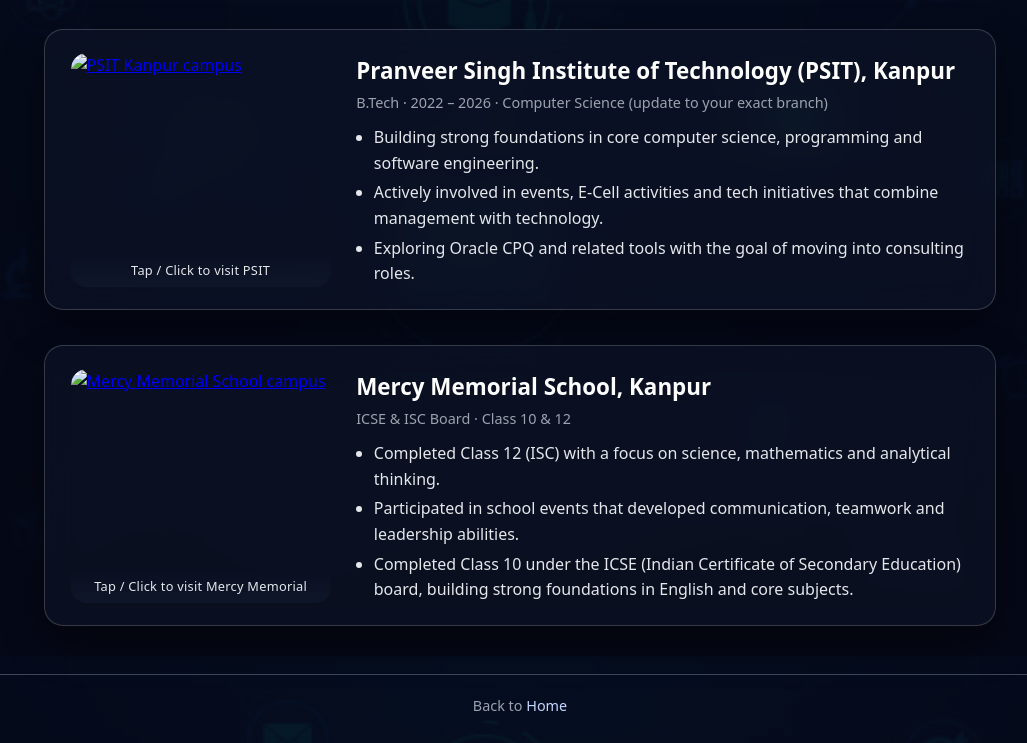
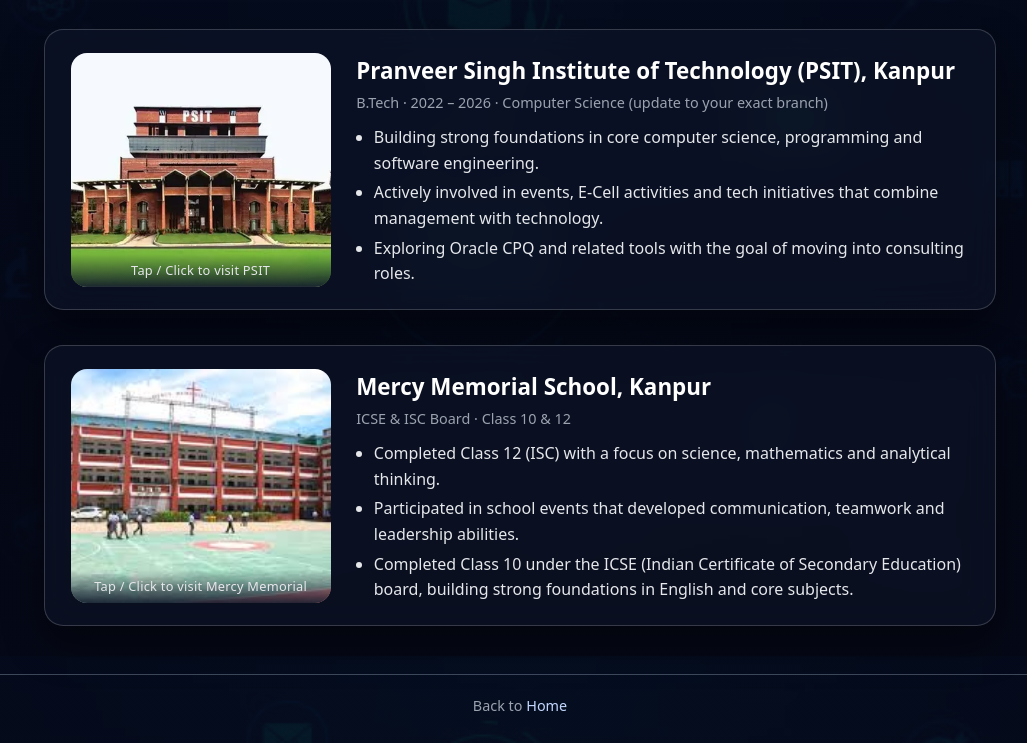
Before and after one commit to aryan3204/aryangupta.guthub.io, a plain HTML site: page education.html in a window 1280 px wide. Shown: the part 144-887 px from the top of the page, without its empty margins (120-1147 px from the left). Drawn offline with Linux system fonts and the light colour scheme.

Commit message:
Update education.html

```diff
--- a/education.html
+++ b/education.html
@@ -22,7 +22,7 @@
       <article class="inst-card">
         <a href="https://www.psit.ac.in" target="_blank" rel="noopener noreferrer" class="inst-image-link">
           <img
-            src="portfolio/images/psit.jpg"
+            src="portfolio/psit.jpg"
             alt="PSIT Kanpur campus"
             class="inst-img"
           />
@@ -43,7 +43,7 @@
       <article class="inst-card">
         <a href="https://www.mercymemorialkanpur.in" target="_blank" rel="noopener noreferrer" class="inst-image-link">
           <img
-            src="portfolio/images/mercy-memorial.jpg"
+            src="portfolio/mercy-memorial.jpg"
             alt="Mercy Memorial School campus"
             class="inst-img"
           />
```
